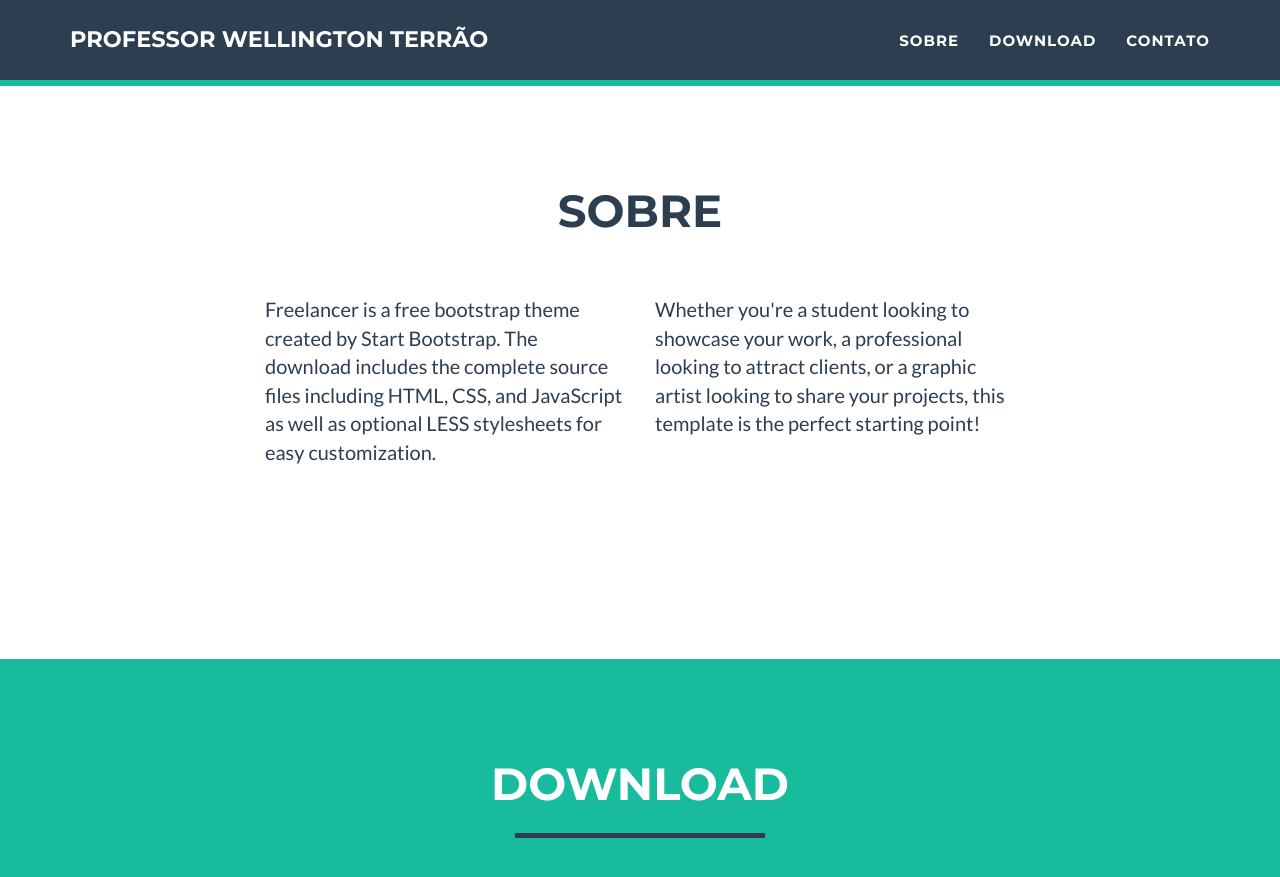
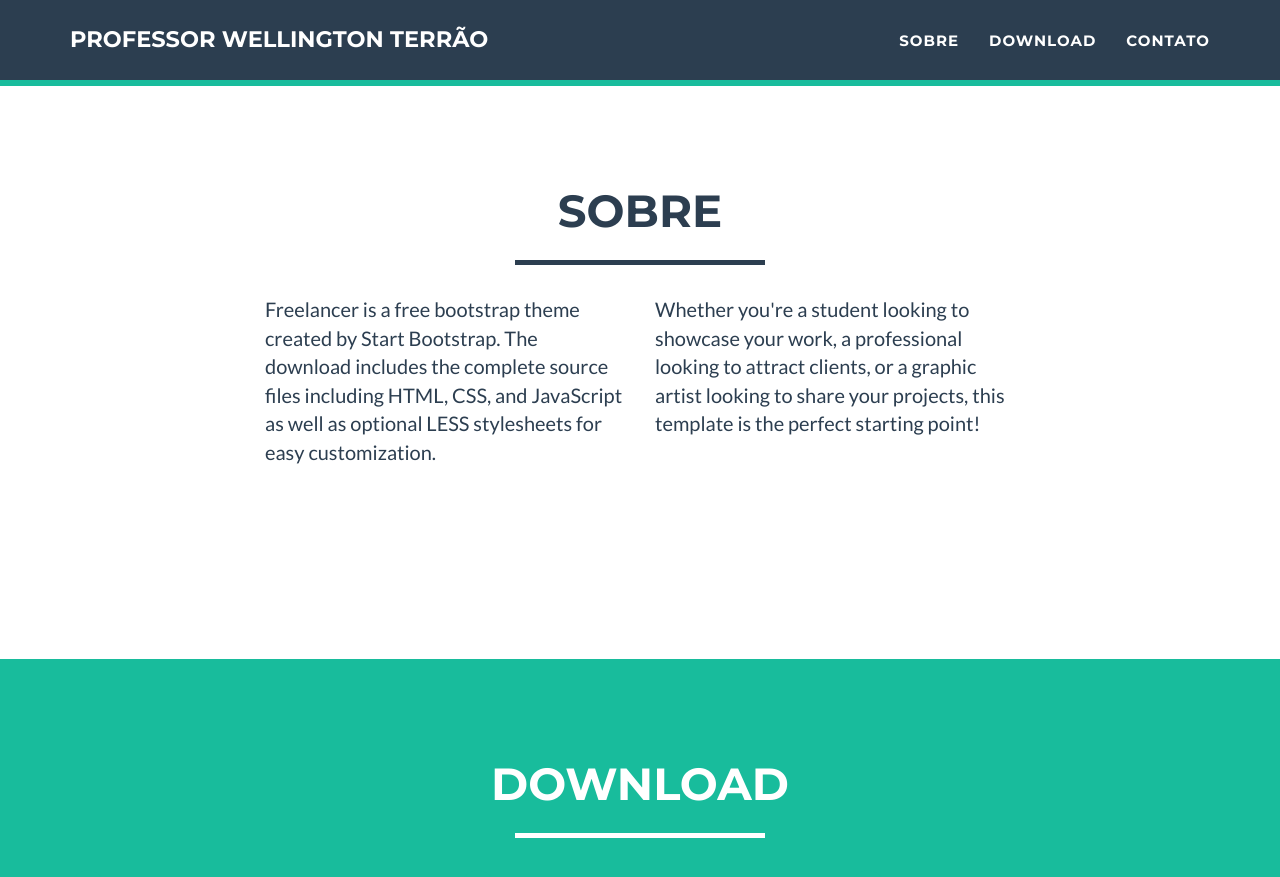
Before and after one commit to professorterrao/professorterrao.github.io, a Jekyll site: the page built from index.html, in a window 1280 px wide and 900 px high, scrolled down 829 px. Shown: the top 877 px of the window. Built offline with Jekyll 4.4.1, drawn with Linux system fonts in a browser that asks for light colours.

Commit message:
Ajusta as cores

```diff
--- a/_includes/download.html
+++ b/_includes/download.html
@@ -4,7 +4,7 @@
             <div class="row">
                 <div class="col-lg-12 text-center">
                     <h2>Download</h2>
-                    <hr class="star-primary">
+                    <hr class="star-light">
                 </div>
             </div>
             <div class="row">
--- a/_includes/sobre.html
+++ b/_includes/sobre.html
@@ -4,7 +4,7 @@
             <div class="row">
                 <div class="col-lg-12 text-center">
                     <h2>Sobre</h2>
-                    <hr class="star-light">
+                    <hr class="star-primary">
                 </div>
             </div>
             <div class="row">
```
